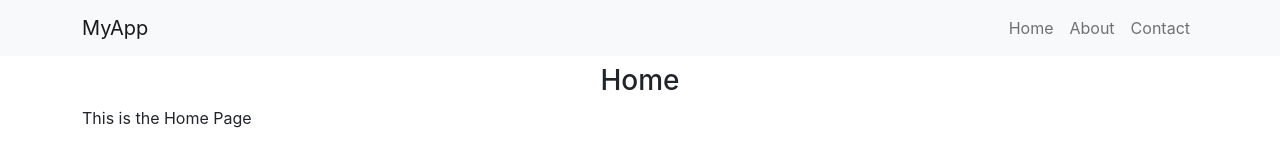
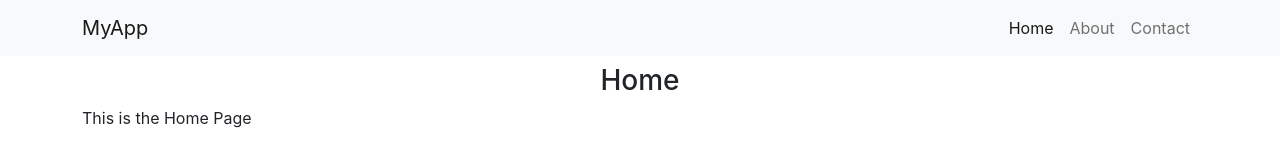
Before and after one commit to DevMasteryLabs/create-react-app-labs, a React (Create React App) app: page / in a window 1280 px wide. Shown: the top 160 px of the page. Built offline with nearby package versions, Linux system fonts and the light colour scheme.

Commit message:
change every Link component with a NavLink component

```diff
--- a/src/components/Navbar.js
+++ b/src/components/Navbar.js
@@ -1,4 +1,4 @@
-import { Link } from 'react-router-dom';
+import { NavLink } from 'react-router-dom';
 
 const Navbar = () => {
   return (
@@ -6,9 +6,9 @@
       <div className="container">
         <span className="navbar-brand">MyApp</span>
         <div className="navbar-nav">
-          <Link className="nav-link" to="/">Home</Link>
-          <Link className="nav-link" to="/about">About</Link>
-          <Link className="nav-link" to="/contact">Contact</Link>
+          <NavLink exact className="nav-link" to="/">Home</NavLink>
+          <NavLink className="nav-link" to="/about">About</NavLink>
+          <NavLink className="nav-link" to="/contact">Contact</NavLink>
         </div>
       </div>
     </nav>
```
